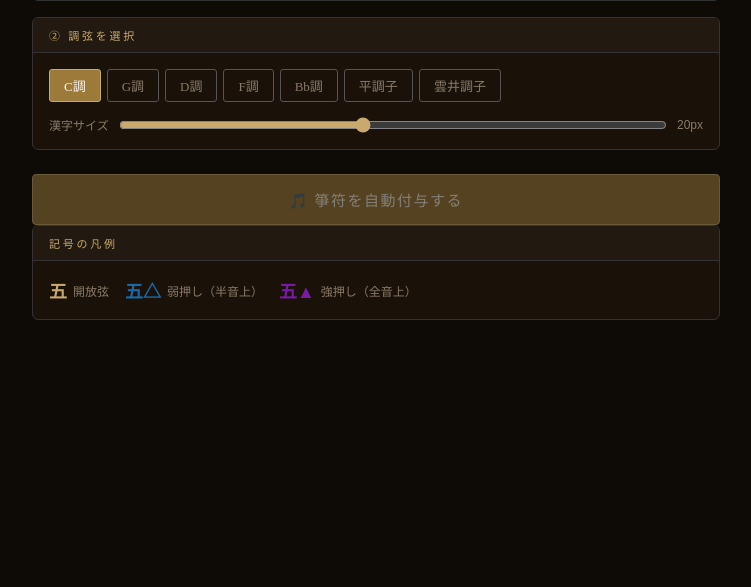
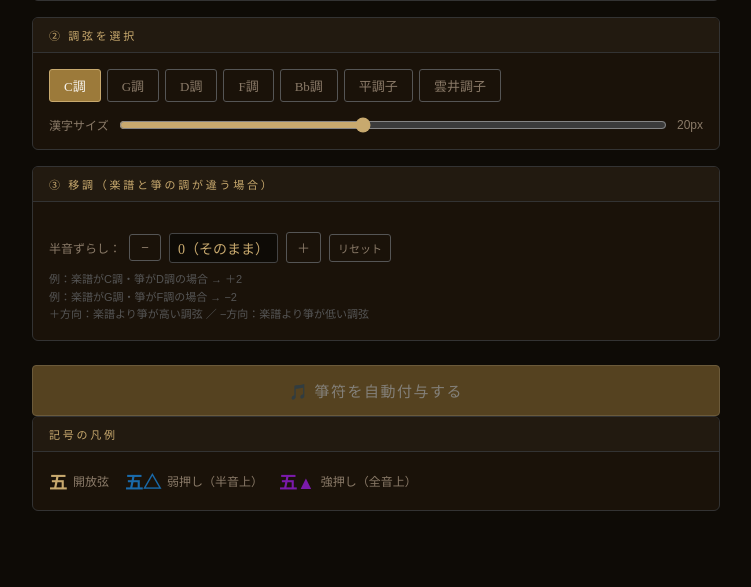
Before and after one commit to kototoAI0626/koto-flask, a Flask app: page / in a window 1280 px wide. Shown: the part 358-945 px from the top of the page, without its empty margins (264-1015 px from the left). Before the commit the page ends 678 px from the top, so only its background shows below. Run offline with Flask 3, Linux system fonts and the light colour scheme.

Commit message:
改善: ト音記号誤検出修正・移調機能追加

```diff
--- a/app.py
+++ b/app.py
@@ -36,13 +36,20 @@ def note_to_midi(note, octave):
     n = ENHARMONIC.get(note, note)
     return (int(octave)+1)*12 + CHROMATIC.index(n)
 
-def build_midi_map(tuning):
+def build_midi_map(tuning, transpose=0):
+    """
+    調弦マップを構築する。
+    transpose: 半音単位の移調量（+なら高く、-なら低く）
+    例：楽譜がC調で箏がD調なら transpose=+2
+    """
     m = {}
     for i,(note,octave) in enumerate(tuning):
         midi = note_to_midi(note, octave)
-        m[midi] = (STRING_KANJI[i], '')
-        m[midi+1] = (STRING_KANJI[i], '△')
-        m[midi+2] = (STRING_KANJI[i], '▲')
+        # 移調分だけシフト：楽譜上の音(midi-transpose)が弦iに対応
+        base = midi - transpose
+        m[base] = (STRING_KANJI[i], '')
+        m[base+1] = (STRING_KANJI[i], '△')
+        m[base+2] = (STRING_KANJI[i], '▲')
     return m
 
 def detect_staves(binary, W):
@@ -66,18 +73,28 @@ def detect_staves(binary, W):
     return staves[::2]  # ト音記号段のみ
 
 def find_clef_end(stave, binary, W):
+    """
+    ト音記号・調号・拍子記号エリアの右端を検出する。
+    改善：小節線の検出に加え、最低でも15%の幅を確保する。
+    """
     y1,y2=stave[0]-2,stave[4]+2
     cs=np.sum(binary[y1:y2,:],axis=0)/255
     th=(y2-y1)*0.65
     vc=np.where(cs>th)[0]
+    # 左端6%より右にある縦線を探す
     valid=vc[vc>int(W*0.06)]
-    if len(valid)==0: return int(W*0.13)
+    if len(valid)==0:
+        return int(W*0.18)  # デフォルト18%
     gps,cu=[],[valid[0]]
     for x in valid[1:]:
         if x-cu[-1]<=8: cu.append(x)
         else: gps.append(cu); cu=[x]
     gps.append(cu)
-    return int(np.mean(gps[0]))+8
+    # 最初の縦線グループ（小節線）の右端 + 余白
+    clef_end = int(np.mean(gps[0])) + 12
+    # 最低でも幅の15%は除外（ト音記号・調号が確実に含まれる範囲）
+    min_clef_end = int(W * 0.15)
+    return max(clef_end, min_clef_end)
 
 def y_to_pitch(cy, stave):
     gap=np.mean([stave[j+1]-stave[j] for j in range(4)])
@@ -87,7 +104,40 @@ def y_to_pitch(cy, stave):
     nearest=min(steps,key=lambda s:abs(s-step))
     return STEP_TO_PITCH[nearest]
 
-def process_image(img_bytes, tuning_name, font_size=20):
+def is_notehead(cnt, gap):
+    """
+    輪郭が符頭（音符の玉）かどうかを判定する。
+    ト音記号の曲線部分を除外するため、より厳密な判定を行う。
+    """
+    x,y,w,h = cv2.boundingRect(cnt)
+    area = cv2.contourArea(cnt)
+    aspect = w/h if h>0 else 0
+
+    # サイズフィルタ：符頭は五線間隔の0.5〜2.0倍程度
+    if not(gap*0.5 <= w <= gap*2.0): return False
+    if not(gap*0.35 <= h <= gap*1.5): return False
+
+    # アスペクト比：符頭は横長楕円（0.7〜2.2）
+    if not(0.7 <= aspect <= 2.2): return False
+
+    # 面積フィルタ：小さすぎる輪郭は除外
+    if area < gap*gap*0.22: return False
+
+    # 充填率フィルタ：符頭は比較的詰まった形（円・楕円）
+    # ト音記号の曲線部分は細長く充填率が低い
+    fill_ratio = area / (w * h) if w*h > 0 else 0
+    if fill_ratio < 0.35: return False  # 充填率35%未満は除外
+
+    # 凸性フィルタ：符頭は凸に近い形
+    hull = cv2.convexHull(cnt)
+    hull_area = cv2.contourArea(hull)
+    if hull_area > 0:
+        solidity = area / hull_area
+        if solidity < 0.55: return False  # 凸性55%未満は除外
+
+    return True
+
+def process_image(img_bytes, tuning_name, transpose=0, font_size=20):
     nparr=np.frombuffer(img_bytes,np.uint8)
     img_cv=cv2.imdecode(nparr,cv2.IMREAD_GRAYSCALE)
     H,W=img_cv.shape
@@ -111,7 +161,7 @@ def process_image(img_bytes, tuning_name, font_size=20):
     contours,_=cv2.findContours(bn_clean,cv2.RETR_EXTERNAL,cv2.CHAIN_APPROX_SIMPLE)
 
     tuning=PRESETS.get(tuning_name,PRESETS['C調'])
-    midi_map=build_midi_map(tuning)
+    midi_map=build_midi_map(tuning, transpose)
 
     notes=[]
     for si,stave in enumerate(treble_staves):
@@ -125,11 +175,8 @@ def process_image(img_bytes, tuning_name, font_size=20):
             cx,cy=x+w//2,y+h//2
             if not(y_top<=cy<=y_bot): continue
             if cx<clef_end: continue
-            area=cv2.contourArea(cnt)
-            aspect=w/h if h>0 else 0
-            if not(gap*0.6<=w<=gap*2.2 and gap*0.4<=h<=gap*1.6): continue
-            if not(0.6<=aspect<=2.5): continue
-            if area<gap*gap*0.2: continue
+            # 改善された符頭判定
+            if not is_notehead(cnt, gap): continue
             pitch=y_to_pitch(cy,stave)
             midi=note_to_midi(pitch[:-1],int(pitch[-1]))
             if midi in midi_map:
@@ -166,7 +213,8 @@ def process_image(img_bytes, tuning_name, font_size=20):
         drawn+=1
 
     result=Image.alpha_composite(img_pil,overlay).convert('RGB')
-    return result, f"{drawn}個の音符を自動検出して箏符を付与しました"
+    transpose_str = f'（移調{transpose:+d}半音）' if transpose != 0 else ''
+    return result, f"{drawn}個の音符を自動検出して箏符を付与しました{transpose_str}"
 
 @app.route('/')
 def index():
@@ -178,10 +226,11 @@ def process():
         file=request.files.get('image')
         tuning=request.form.get('tuning','C調')
         font_size=int(request.form.get('font_size',20))
+        transpose=int(request.form.get('transpose',0))
         if not file:
             return jsonify({'error':'画像が必要です'}),400
         img_bytes=file.read()
-        result,msg=process_image(img_bytes,tuning,font_size)
+        result,msg=process_image(img_bytes,tuning,transpose,font_size)
         if result is None:
             return jsonify({'error':msg}),400
         buf=io.BytesIO()
--- a/templates/index.html
+++ b/templates/index.html
@@ -26,6 +26,13 @@ main{max-width:720px;margin:0 auto;padding:20px 16px 60px}
 .preset-btn{padding:6px 14px;background:#1a1209;border:1px solid #555;border-radius:3px;color:var(--ash);font-family:serif;font-size:13px;cursor:pointer;transition:all .12s}
 .preset-btn:hover{border-color:var(--gold);color:var(--gold)}
 .preset-btn.active{background:var(--deep);border-color:var(--gold);color:#f7f3ec}
+/* 移調ボタン */
+.transpose-row{display:flex;align-items:center;gap:8px;margin-top:14px;flex-wrap:wrap}
+.transpose-label{font-size:12px;color:var(--ash);white-space:nowrap}
+.tr-btn{padding:5px 10px;background:#1a1209;border:1px solid #555;border-radius:3px;color:var(--ash);font-size:13px;cursor:pointer;transition:all .12s;min-width:32px;text-align:center}
+.tr-btn:hover{border-color:var(--gold);color:var(--gold)}
+.tr-btn.active{background:var(--deep);border-color:var(--gold);color:#f7f3ec}
+.tr-display{font-family:serif;font-size:14px;color:var(--gold);min-width:60px;text-align:center;padding:4px 8px;border:1px solid #444;border-radius:3px;background:#0e0b06}
 /* スライダー */
 .slider-row{display:flex;align-items:center;gap:10px;font-size:12px;color:var(--ash);margin-top:12px}
 input[type=range]{flex:1;accent-color:var(--gold)}
@@ -48,6 +55,8 @@ input[type=range]{flex:1;accent-color:var(--gold)}
 .legend{display:flex;gap:16px;flex-wrap:wrap;font-size:12px}
 .legend-item{display:flex;align-items:center;gap:6px;color:var(--ash)}
 .lk{font-family:serif;font-size:18px;font-weight:bold}
+/* 移調ヒント */
+.tr-hint{font-size:11px;color:#555;margin-top:8px;line-height:1.6}
 @media print{header,.card:not(.result-card),.btn{display:none!important}body{background:#fff}.result-img{width:100%;border:none}}
 </style>
 </head>
@@ -90,6 +99,25 @@ input[type=range]{flex:1;accent-color:var(--gold)}
     </div>
   </div>
 
+  <!-- 移調設定 -->
+  <div class="card">
+    <div class="card-title">③ 移調（楽譜と箏の調が違う場合）</div>
+    <div class="card-body">
+      <div class="transpose-row">
+        <span class="transpose-label">半音ずらし：</span>
+        <button class="tr-btn" onclick="changeTranspose(-1)">−</button>
+        <span class="tr-display" id="tr-display">0（そのまま）</span>
+        <button class="tr-btn" onclick="changeTranspose(+1)">＋</button>
+        <button class="tr-btn" onclick="resetTranspose()" style="font-size:11px;padding:5px 8px">リセット</button>
+      </div>
+      <div class="tr-hint">
+        例：楽譜がC調・箏がD調の場合 → ＋2<br>
+        例：楽譜がG調・箏がF調の場合 → −2<br>
+        ＋方向：楽譜より箏が高い調弦 ／ −方向：楽譜より箏が低い調弦
+      </div>
+    </div>
+  </div>
+
   <!-- 変換ボタン -->
   <button class="btn" id="convert-btn" onclick="convert()" disabled>
     🎵 箏符を自動付与する
@@ -118,7 +146,7 @@ input[type=range]{flex:1;accent-color:var(--gold)}
 
 </main>
 <script>
-let currentFile=null, preset='C調', resultData=null;
+let currentFile=null, preset='C調', resultData=null, transposeVal=0;
 
 const dz=document.getElementById('drop-zone');
 dz.addEventListener('dragover',e=>{e.preventDefault();dz.classList.add('drag-over')});
@@ -147,6 +175,23 @@ document.getElementById('font-size').addEventListener('input',function(){
   document.getElementById('fs-val').textContent=this.value+'px';
 });
 
+function changeTranspose(delta){
+  transposeVal = Math.max(-12, Math.min(12, transposeVal + delta));
+  updateTransposeDisplay();
+}
+
+function resetTranspose(){
+  transposeVal=0;
+  updateTransposeDisplay();
+}
+
+function updateTransposeDisplay(){
+  const el=document.getElementById('tr-display');
+  if(transposeVal===0) el.textContent='0（そのまま）';
+  else if(transposeVal>0) el.textContent='+'+transposeVal+' 半音高く';
+  else el.textContent=transposeVal+' 半音低く';
+}
+
 async function convert(){
   if(!currentFile) return;
   document.getElementById('loading').style.display='block';
@@ -158,9 +203,11 @@ async function convert(){
     fd.append('image',currentFile);
     fd.append('tuning',preset);
     fd.append('font_size',document.getElementById('font-size').value);
+    fd.append('transpose',transposeVal);
     const res=await fetch('/process',{method:'POST',body:fd});
     const data=await res.json();
     document.getElementById('loading').style.display='none';
+    const trLabel = transposeVal!==0 ? `・移調${transposeVal>0?'+':''}${transposeVal}半音` : '';
     if(data.error){
       document.getElementById('result-area').innerHTML=`<div class="msg-err">❌ ${data.error}</div>`;
     } else {
@@ -168,7 +215,7 @@ async function convert(){
       document.getElementById('result-area').innerHTML=`
         <div class="msg-ok">✅ ${data.message}</div>
         <div class="card result-card">
-          <div class="card-title">箏符プレビュー（${preset}）</div>
+          <div class="card-title">箏符プレビュー（${preset}${trLabel}）</div>
           <div class="card-body" style="padding:8px">
             <img src="${data.image}" class="result-img">
           </div>
```
